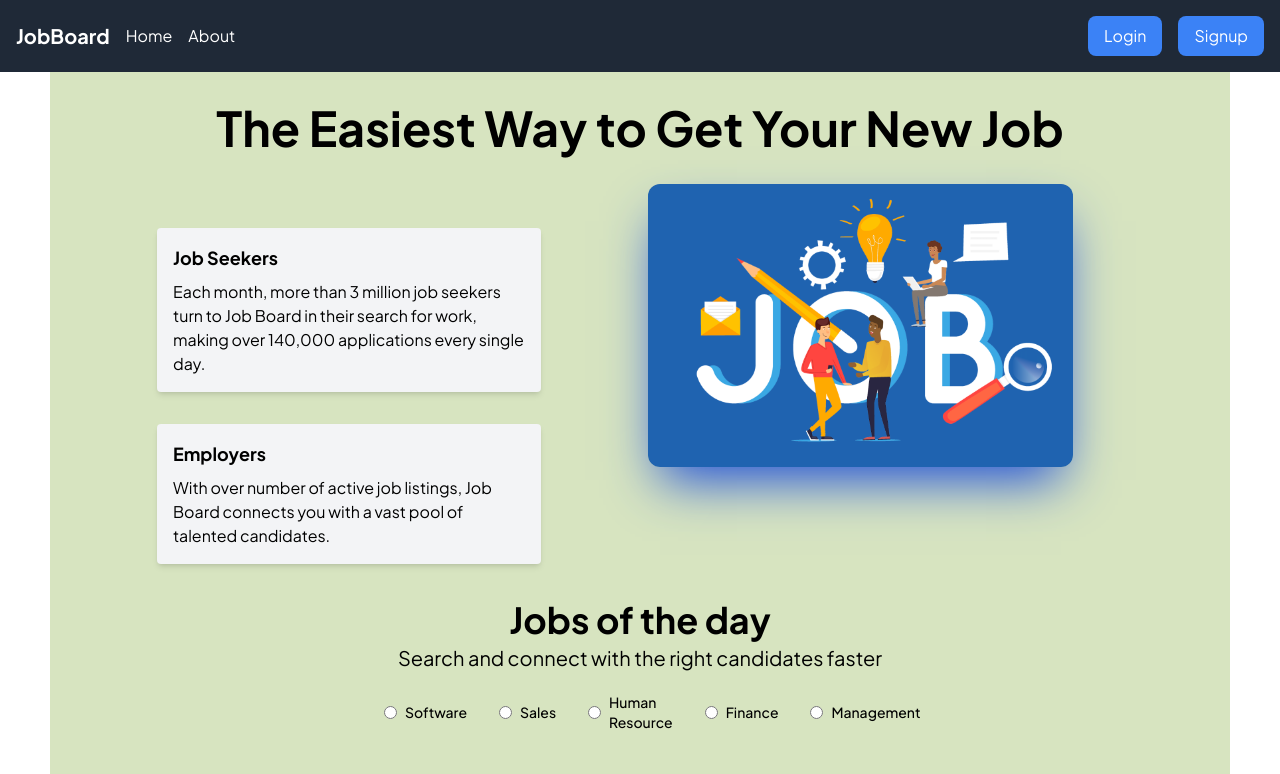
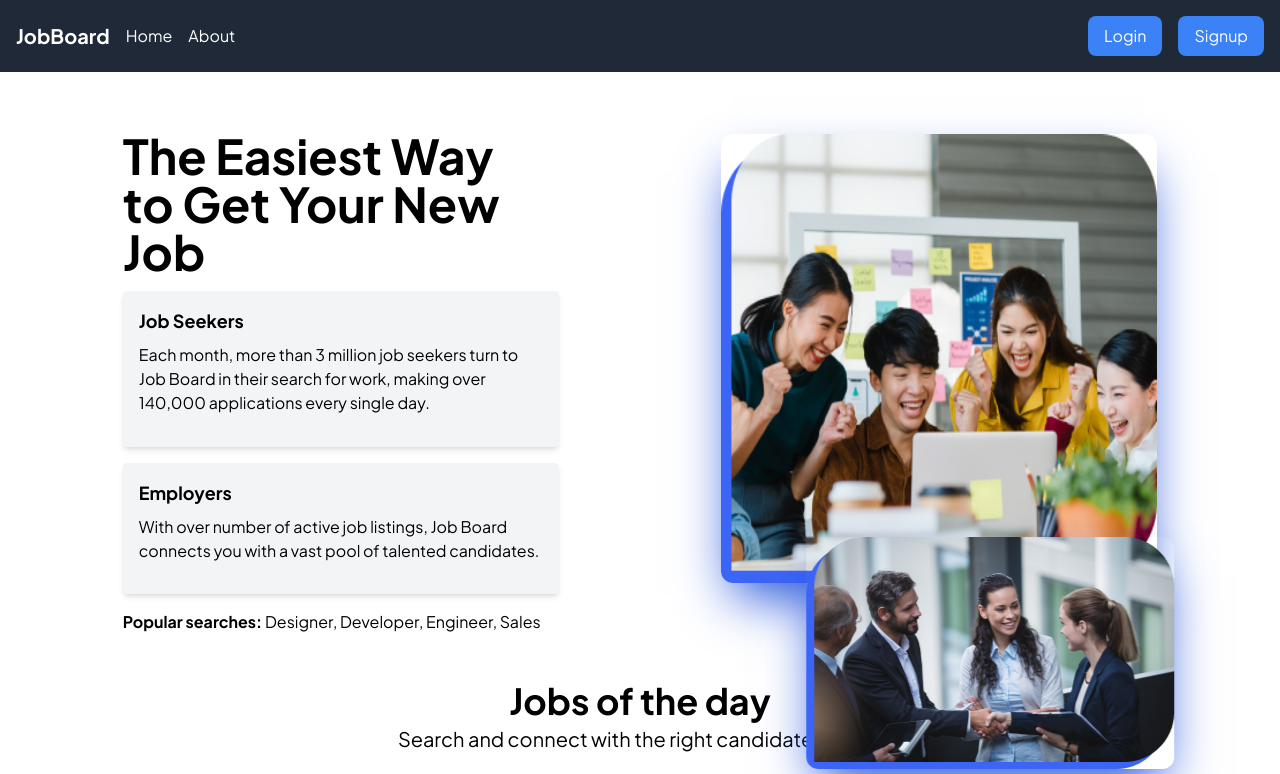
Before and after one commit to HariRaj-tech/JobBoard, a React (Create React App) app in the folder frontend/: page / in a window 1280 px wide. Shown: the top 774 px of the page. Built offline with nearby package versions, Linux system fonts and the light colour scheme.

Commit message:
fixed home page acc to theme

```diff
--- a/frontend/src/App.css
+++ b/frontend/src/App.css
@@ -22,3 +22,31 @@ h2 {
 input {
     outline: transparent;
 }
+
+.home-image1 {
+    animation: animation-bouncey 2s linear infinite alternate;
+}
+
+@keyframes animation-bouncey {
+    0% {
+        transform: translateY(0px);
+    }
+
+    100% {
+        transform: translateY(50px);
+    }
+}
+
+.home-image2 {
+    animation: animation-bouncex 2s linear infinite alternate;
+}
+
+@keyframes animation-bouncex {
+    0% {
+        transform: translateX(30px);
+    }
+
+    100% {
+        transform: translateX(90px);
+    }
+}
--- a/frontend/src/pages/home/Home.js
+++ b/frontend/src/pages/home/Home.js
@@ -2,7 +2,8 @@ import React, { useState, useEffect } from 'react'
 import Jobcard from '../../components/Jobcard'
 import image from '../../Jobs-image.png'
 import companies from '../../assets/tempdata'
-
+import banner1 from '../../assets/banner1.png'
+import banner2 from '../../assets/banner2.png'
 
 export default function Home(props) {
 
@@ -27,33 +28,39 @@ export default function Home(props) {
 
 
     return (
-        <div className='container bg-[#D7E4C0]'>
+        <div className='container '>
 
-            <div className="container mx-auto px-4 pt-8 mb-9">
-                <div className="text-5xl font-bold text-center text-grey-500">The Easiest Way to Get Your New Job</div>
+            {/* <div className="container mx-auto px-4 pt-8 mb-9"> */}
 
-                <div className="grid grid-cols-1 md:grid-cols-2 justify-items-center gap-4 mt-8">
+            <div className="grid grid-cols-1 md:grid-cols-2 justify-items-center gap-4 mt-4">
 
-                    <div className="grid grid-cols-1  w-96 mt-11">
+
+                <div className="grid grid-cols-1 mt-11 w-9/12">
+                    <div className="text-5xl font-bold text-start text-grey-500">The Easiest Way<br />to Get Your New Job</div>
+
                     <div className="bg-gray-100 p-4 rounded shadow-md">
                         <h3 className="text-lg font-bold mb-2">Job Seekers</h3>
                         <p>Each month, more than 3 million job seekers turn to Job Board in their search for work, making over 140,000 applications every single day.</p>
                     </div>
-                        <div className="bg-gray-100 p-4 rounded shadow-md mt-8">
+                    <div className="bg-gray-100 p-4 rounded shadow-md mt-4">
                         <h3 className="text-lg font-bold mb-2">Employers</h3>
                         <p>With over number of active job listings, Job Board connects you with a vast pool of talented candidates.</p>
                     </div>
+                    <div className='mt-4 '>
+                        <span className='font-bold'>Popular searches: </span><a href='#'>Designer</a>, <a href='#'>Developer</a>, <a href='#'>Engineer</a>, <a href='#'>Sales</a>
                     </div>
-                    <div className="container">
-                        <img src={image} alt="" className="object-fit w-9/12 rounded-xl shadow-2xl shadow-blue-700 hover:rotate-6" />
+                </div>
+                <div className="container w-9/12">
+                    <img src={banner1} alt="" className="home-image1 h-4/5 object-fit rounded-xl shadow-2xl shadow-blue-700" />
+                    <img src={banner2} alt="" className="home-image2 z-1 object-fit rounded-xl shadow-2xl shadow-blue-700" />
                 </div>
 
-                </div>
+                {/* </div> */}
 
             </div>
 
 
-            <p className='container mx-auto text-4xl font-bold text-center my-1 '>Jobs of the day</p>
+            <p className='container mx-auto text-4xl font-bold text-center my-1 mt-8 '>Jobs of the day</p>
             <p className='text-xl my-1 text-center'>Search and connect with the right candidates faster</p>
 
             <form action="" className='container mx-auto max-w-lg my-5'>
```
Also changed, not shown: frontend/src/assets/banner1.png (added), frontend/src/assets/banner2.png (added). Lines whose indentation alone changed are shown as unchanged.
